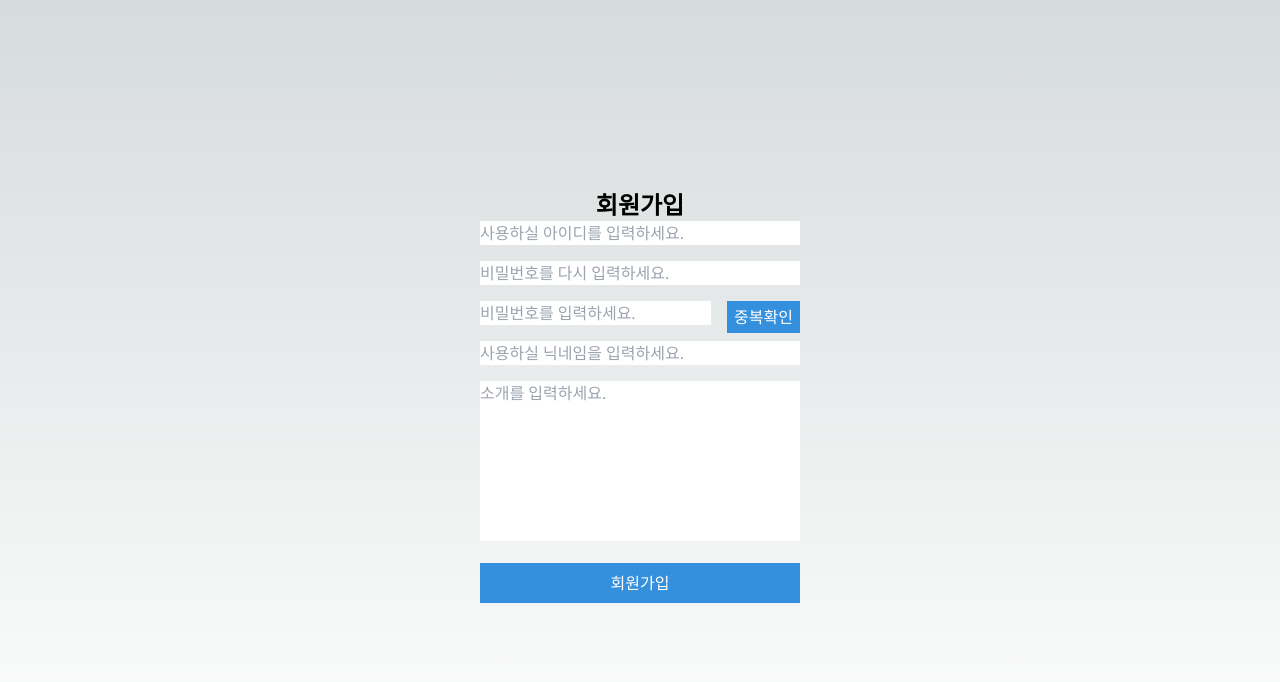
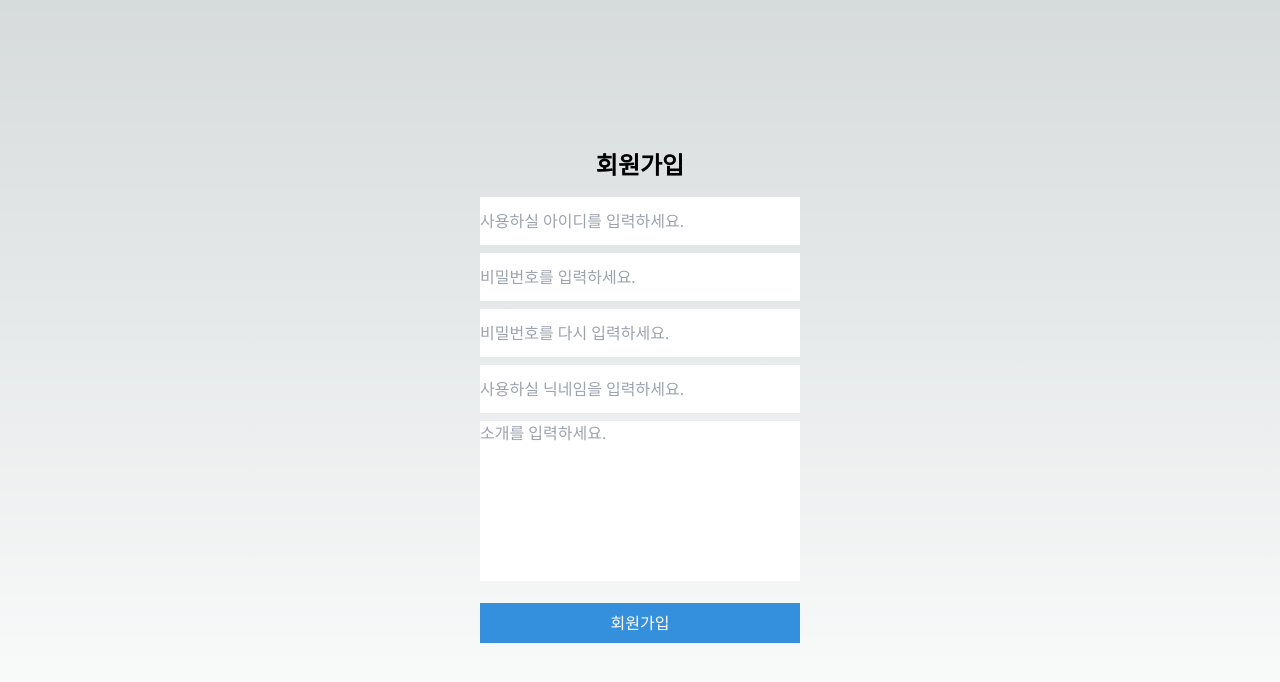
Before and after one commit to ToyMakers/blog-fe-guddnboy, a Next.js app: page /signup in a window 1280 px wide. Shown: the top 682 px of the page. Built offline with nearby package versions, Linux system fonts and the light colour scheme.

Commit message:
feat(회원가입 페이지에서 입력값 console.log 출력[임시] )

```diff
--- a/pages/signup.tsx
+++ b/pages/signup.tsx
@@ -1,43 +1,96 @@
 import React from 'react';
 import { useRouter } from 'next/router';
+import useStore from '../store/store';
+import { Url } from 'next/dist/shared/lib/router/router';
 
 const SignUp = () => {
   const router = useRouter();
-  const navigateTo = (path: string) => {
-    router.push(path);
+  const {
+    username,
+    password,
+    passwordConfirm,
+    nickname,
+    introduction,
+    setUsername,
+    setPassword,
+    setPasswordConfirm,
+    setNickname,
+    setIntroduction,
+  } = useStore();
+
+  const navigateTo = (path: Url) => {
+    if (
+      username === '' ||
+      password === '' ||
+      passwordConfirm === '' ||
+      nickname === '' ||
+      introduction === ''
+    ) {
+      alert('모든 항목을 입력해주세요.');
+      return;
+    } else {
+      if (password !== passwordConfirm) {
+        alert('비밀번호가 일치하지 않습니다.');
+        return;
+      }
+      console.log({
+        username,
+        password,
+        passwordConfirm,
+        nickname,
+        introduction,
+      });
+      router.push(path);
+    }
   };
 
   return (
-    <main className={'flex min-h-screen items-center p-24 justify-center'}>
+    <main className="flex min-h-screen items-center p-24 justify-center">
       <div className="flex justify-between">
-        <div className="">
-          <div className="text-2xl font-bold text-center">회원가입</div>
-          <div className="mb-2">
+        <div>
+          <div className="text-2xl h-12 font-bold text-center">회원가입</div>
+          <div className="mb-2 h-12">
             <input
-              className="w-80 mb-2"
+              className="w-80 mb-2 h-12"
               type="text"
-              placeholder="사용하실 아이디를 입력하세요."></input>
+              placeholder="사용하실 아이디를 입력하세요."
+              value={username}
+              onChange={(e) => setUsername(e.target.value)}
+            />
           </div>
-          <div className="mb-2">
+          <div className="mb-2 h-12">
             <input
-              className="w-80 mb-2"
+              className="w-80 mb-2 h-12"
+              type="password"
+              placeholder="비밀번호를 입력하세요."
+              value={password}
+              onChange={(e) => setPassword(e.target.value)}
+            />
+          </div>
+          <div className="mb-2 h-12">
+            <input
+              className="w-80 mb-2 h-12"
+              type="password"
+              placeholder="비밀번호를 다시 입력하세요."
+              value={passwordConfirm}
+              onChange={(e) => setPasswordConfirm(e.target.value)}
+            />
+          </div>
+          <div className="mb-2 h-12">
+            <input
+              className="w-80 mb-2 h-12"
               type="text"
-              placeholder="비밀번호를 다시 입력하세요."></input>
-          </div>
-          <div className="w-80 mb-2 flex">
-            <input className="w-60 mb-2" type="text" placeholder="비밀번호를 입력하세요."></input>
-            <button className="w-20 ml-4 text-center bg-primary text-white">중복확인</button>
-          </div>
-          <div className="mb-2">
-            <input
-              className="w-80 mb-2"
-              type="text"
-              placeholder="사용하실 닉네임을 입력하세요."></input>
+              placeholder="사용하실 닉네임을 입력하세요."
+              value={nickname}
+              onChange={(e) => setNickname(e.target.value)}
+            />
           </div>
           <div className="mb-2">
             <textarea
               className="w-80 mb-2 h-40 resize-none"
-              placeholder="소개를 입력하세요."></textarea>
+              placeholder="소개를 입력하세요."
+              value={introduction}
+              onChange={(e) => setIntroduction(e.target.value)}></textarea>
           </div>
           <div className="mb-2">
             <button className="w-80 h-10 bg-primary text-white" onClick={() => navigateTo('/')}>
```
